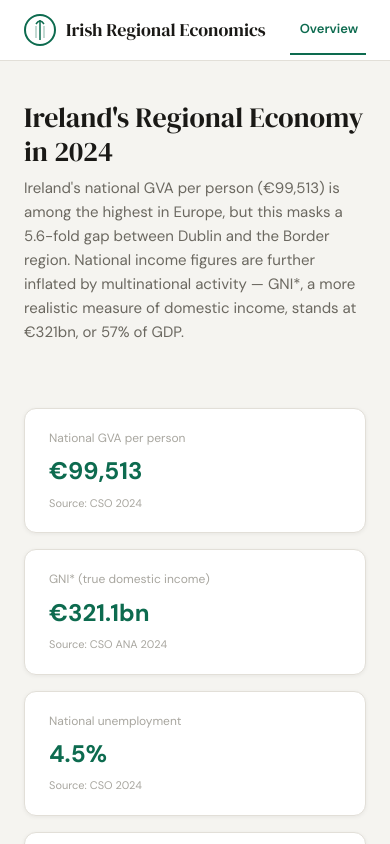
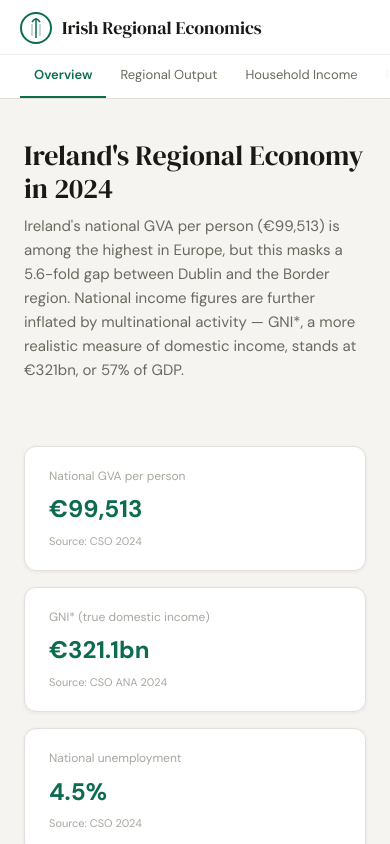
Before and after one commit to PoxSham/Ireland-Regional-Analysis, a Next.js app: page / in a window 390 px wide. Shown: the top 844 px of the page. Built offline with nearby package versions, Linux system fonts and the light colour scheme.

Commit message:
fix: split nav into two rows for mobile — logo row + full-width scrollable tab strip with fade hint

```diff
--- a/app/page.jsx
+++ b/app/page.jsx
@@ -173,18 +173,33 @@ export default function Dashboard() {
     <div style={{ minHeight: '100vh', background: '#F5F4F0' }}>
       {/* ── Sticky Nav ── */}
       <nav style={{ position: 'sticky', top: 0, zIndex: 50, background: 'white', borderBottom: '1px solid #E2DFD8' }}>
-        <div style={{ maxWidth: 1100, margin: '0 auto', padding: '0 24px', display: 'flex', alignItems: 'center', gap: 24 }}>
-          <div style={{ display: 'flex', alignItems: 'center', gap: 10, padding: '14px 0', flexShrink: 0 }}>
+        {/* Row 1: Logo / title */}
+        <div style={{ maxWidth: 1100, margin: '0 auto', padding: '0 20px' }}>
+          <div style={{ display: 'flex', alignItems: 'center', gap: 10, padding: '12px 0 10px' }}>
             <Logo />
             <span style={{ fontFamily: "'DM Serif Display', Georgia, serif", fontSize: 18, color: '#1A1916' }}>Irish Regional Economics</span>
           </div>
-          <div style={{ display: 'flex', gap: 2, overflowX: 'auto', flex: 1, scrollbarWidth: 'none', msOverflowStyle: 'none' }}>
+        </div>
+        {/* Row 2: Tab strip — full width, scrollable, fades at edges on mobile */}
+        <div style={{ borderTop: '1px solid #F0EDE8', position: 'relative' }}>
+          <div
+            style={{
+              maxWidth: 1100,
+              margin: '0 auto',
+              paddingLeft: 20,
+              display: 'flex',
+              overflowX: 'auto',
+              scrollbarWidth: 'none',
+              msOverflowStyle: 'none',
+              WebkitOverflowScrolling: 'touch',
+            }}
+          >
             {SECTIONS.map(s => (
               <button
                 key={s.id}
                 onClick={() => setActiveSection(s.id)}
                 style={{
-                  padding: '14px 10px',
+                  padding: '10px 14px',
                   fontSize: 13,
                   fontFamily: "'DM Sans', system-ui, sans-serif",
                   fontWeight: activeSection === s.id ? 600 : 400,
@@ -194,12 +209,19 @@ export default function Dashboard() {
                   borderBottom: activeSection === s.id ? '2px solid #0D6B4F' : '2px solid transparent',
                   cursor: 'pointer',
                   whiteSpace: 'nowrap',
+                  flexShrink: 0,
                 }}
               >
                 {s.label}
               </button>
             ))}
           </div>
+          {/* Fade hint on right edge to signal scrollability */}
+          <div style={{
+            position: 'absolute', top: 0, right: 0, width: 40, height: '100%',
+            background: 'linear-gradient(to right, transparent, white)',
+            pointerEvents: 'none',
+          }} />
         </div>
       </nav>
 
```
